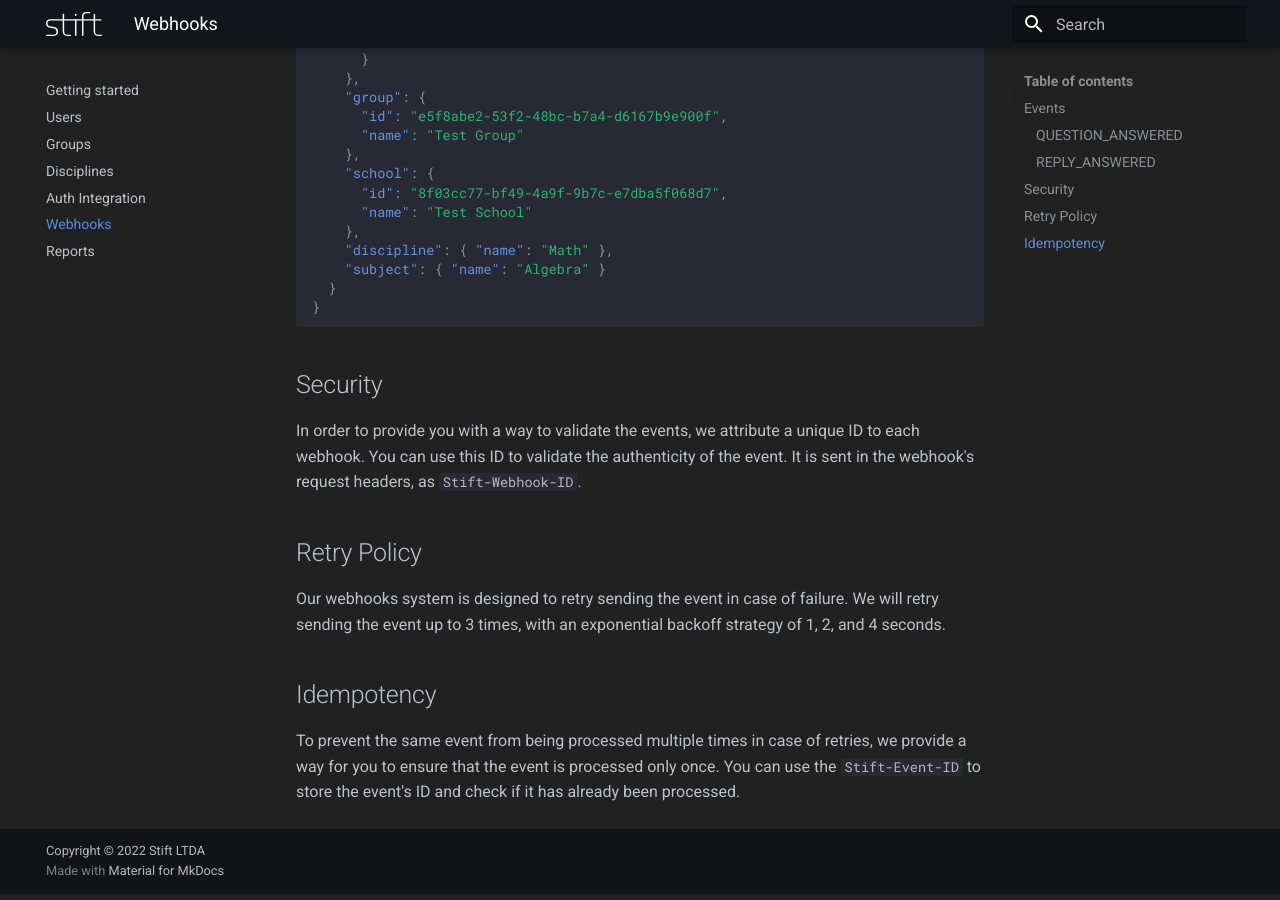
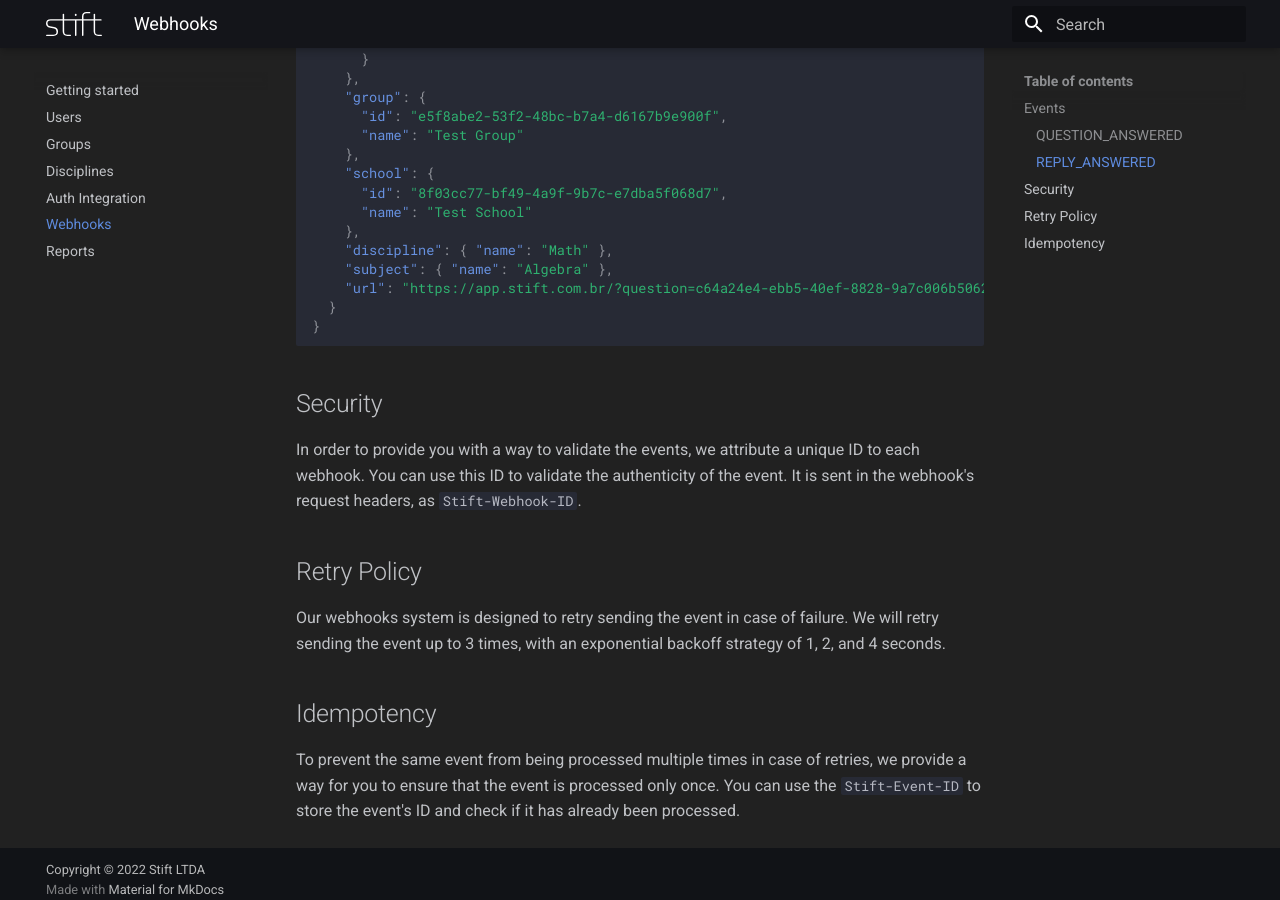
Before and after one commit to StiftTechnologies/developers-portal, an MkDocs documentation site: the page built from docs/webhooks.md, in a window 1280 px wide and 900 px high, scrolled down 1551 px. Built offline with MkDocs 1.6.1 and Material for MkDocs 9.7.7, drawn with Linux system fonts in a browser that asks for light colours.

Commit message:
chore: update webhooks docs

````diff
--- a/docs/webhooks.md
+++ b/docs/webhooks.md
@@ -79,7 +79,8 @@
       "name": "Test School"
     },
     "discipline": { "name": "Math" },
-    "subject": { "name": "Algebra" }
+    "subject": { "name": "Algebra" },
+    "url": "https://app.stift.com.br/?question=c64a24e4-ebb5-40ef-8828-9a7c006b5062"
   }
 }
 ```
````
